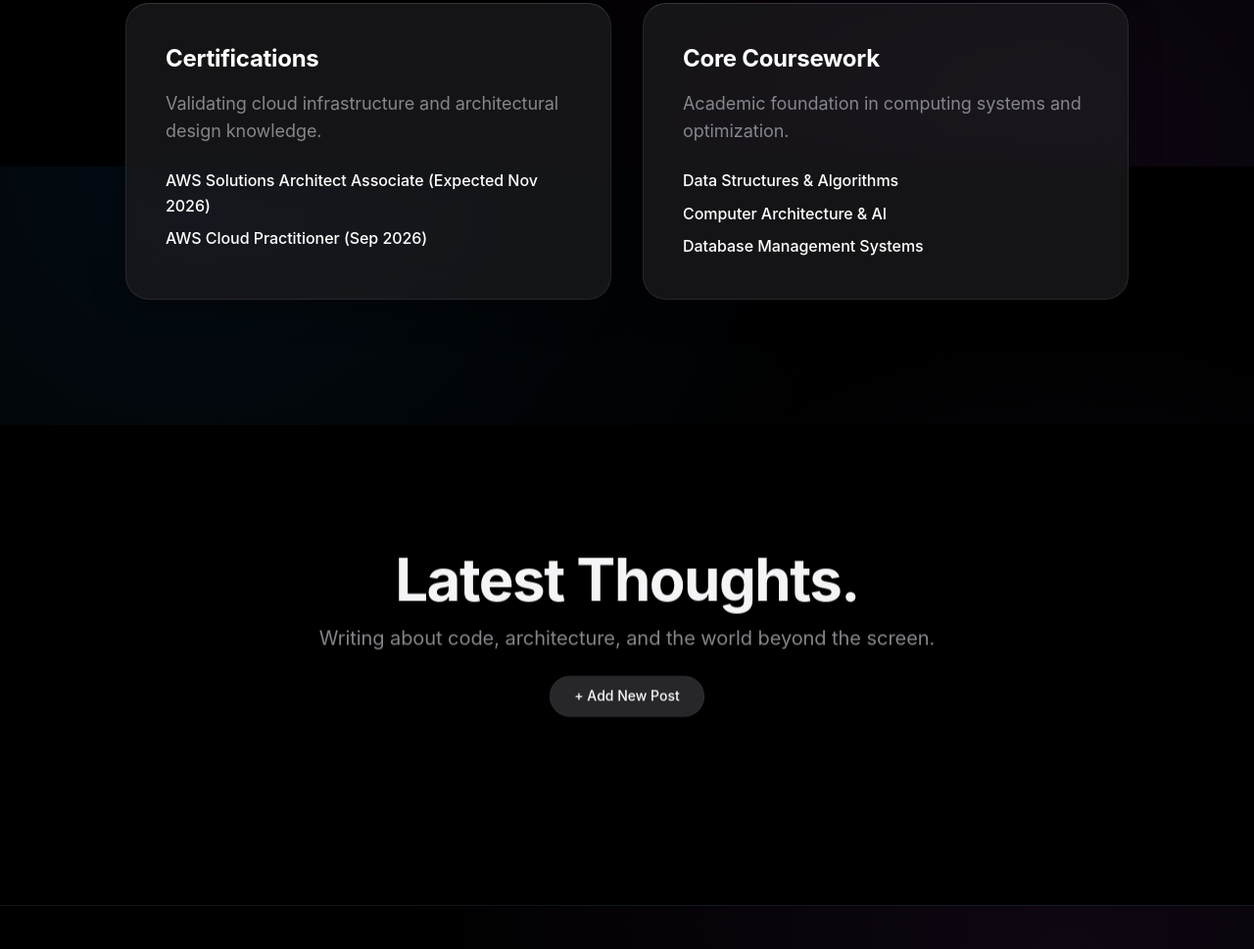
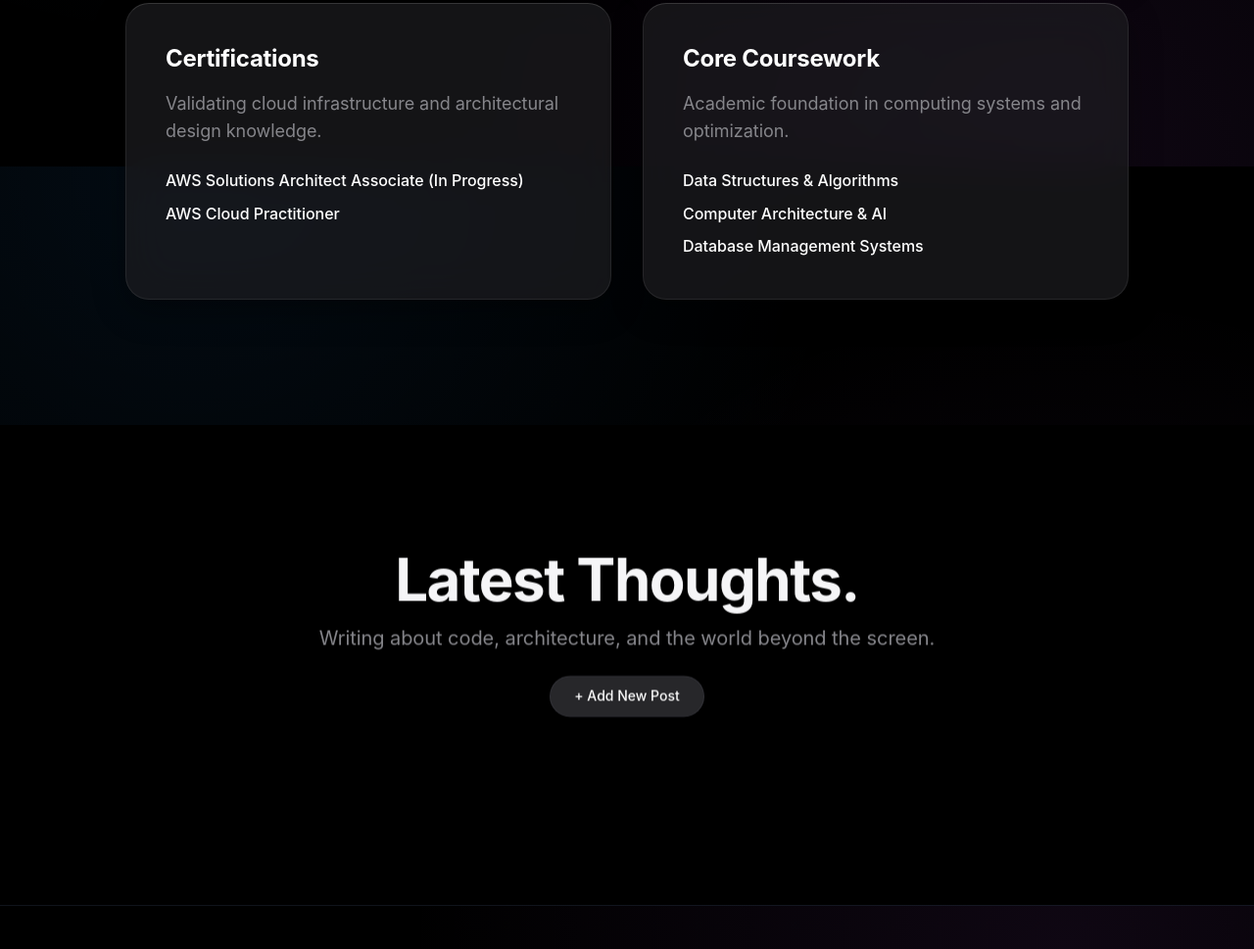
Before and after one commit to tannerjthyes/my-portfolio, a plain HTML site: page index.html in a window 1280 px wide. Shown: the part 2230-3199 px from the top of the page at 98% size. Drawn offline with nearby package versions, Linux system fonts and the light colour scheme.

Commit message:
Update certification status in index.html

```diff
--- a/index.html
+++ b/index.html
@@ -129,8 +129,8 @@
                     <h3 class="text-2xl font-bold text-white mb-4">Certifications</h3>
                     <p class="text-[#86868b] text-lg mb-6">Validating cloud infrastructure and architectural design knowledge.</p>
                     <ul class="text-white space-y-2 font-medium">
-                        <li>AWS Solutions Architect Associate (Expected Nov 2026)</li>
-                        <li>AWS Cloud Practitioner (Sep 2026)</li>
+                        <li>AWS Solutions Architect Associate (In Progress)</li>
+                        <li>AWS Cloud Practitioner</li>
                     </ul>
                 </div>
                 <div class="apple-card p-10 reveal-up delay-300">
```
